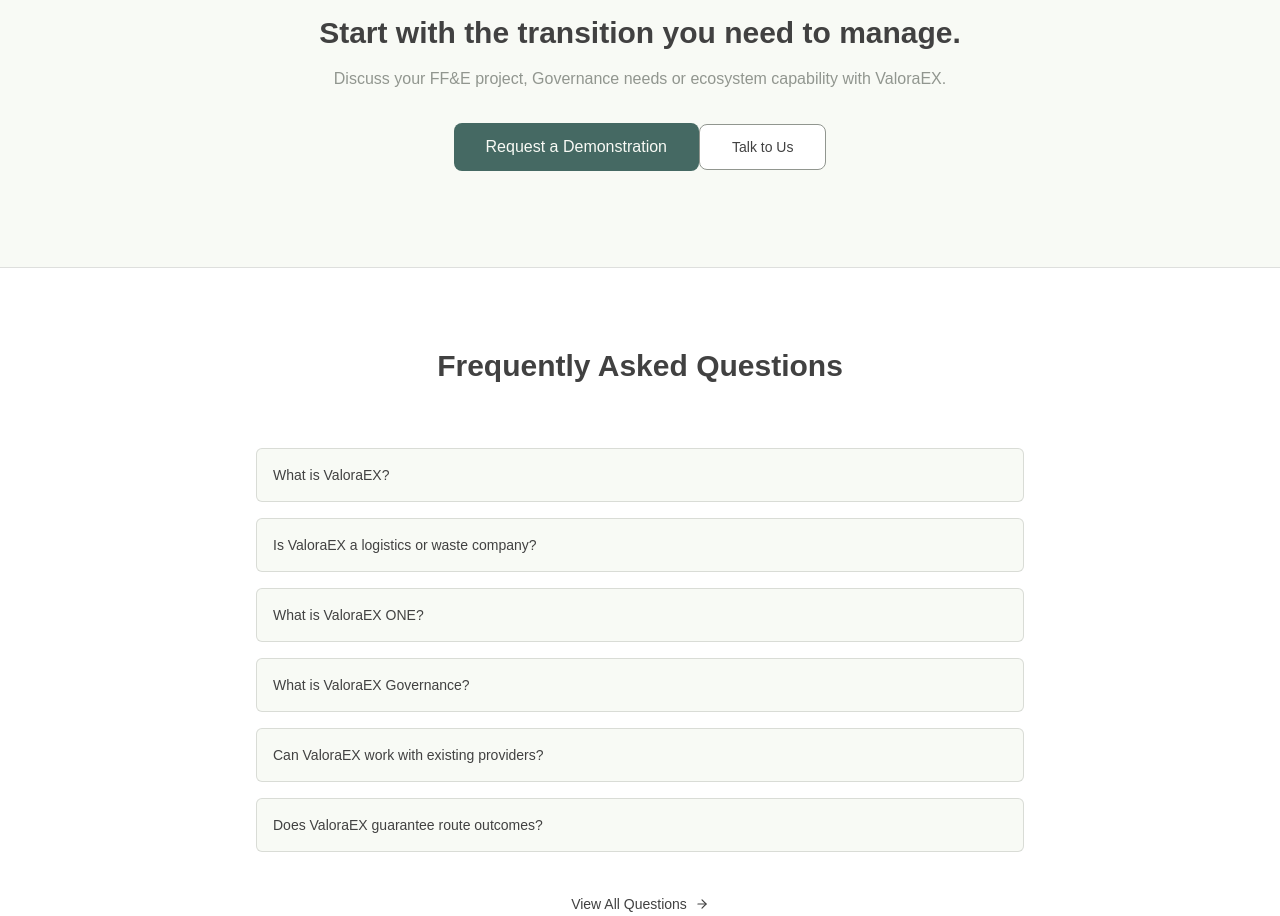
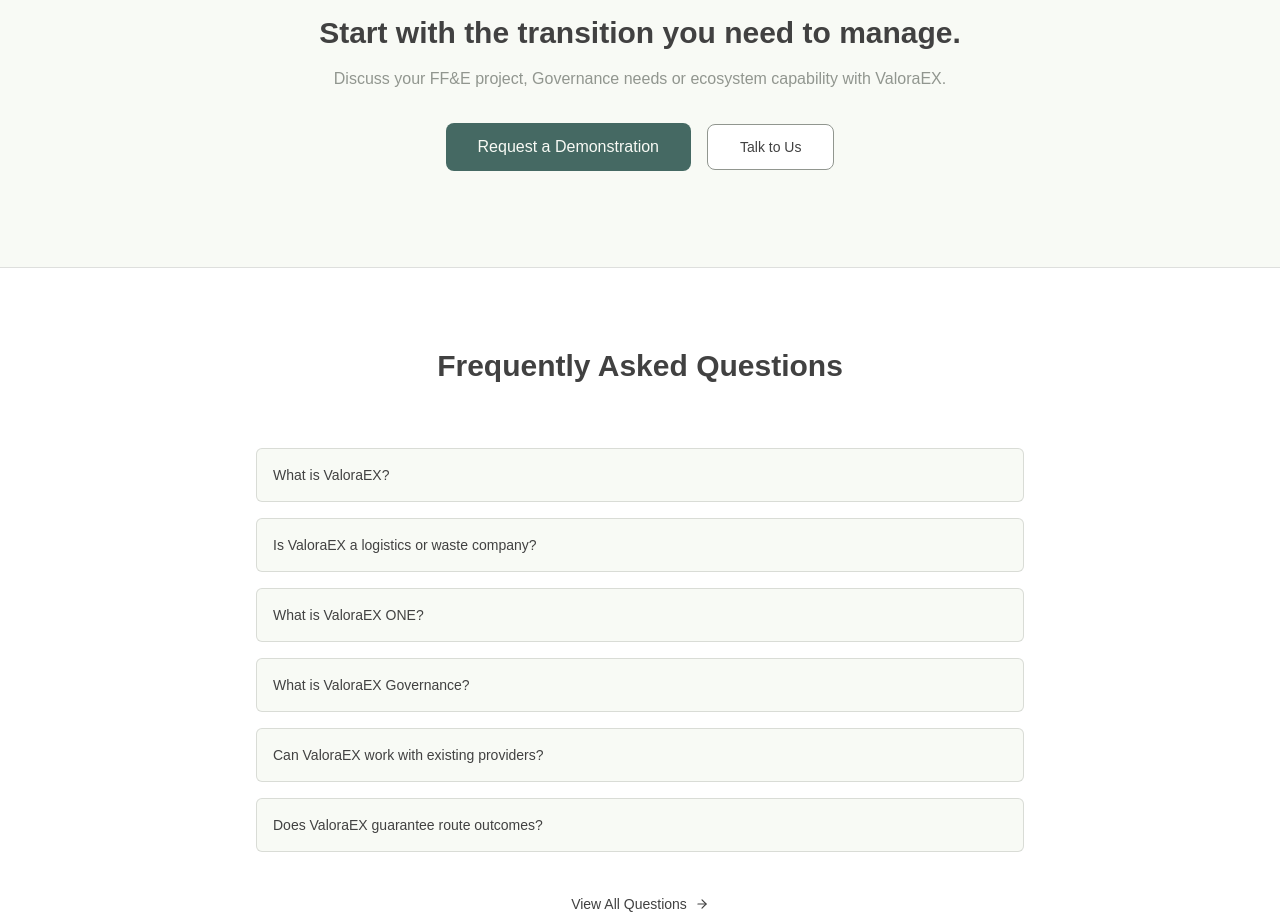
Before and after one commit to TheConMiz/valora-ex_site, a Next.js app: page / in a window 1280 px wide. Shown: the part 5920-6836 px from the top of the page. Built offline with nearby package versions, Linux system fonts and the light colour scheme.

Commit message:
Bug Fix - Buttons Sticking Together

```diff
--- a/app/page.tsx
+++ b/app/page.tsx
@@ -435,8 +435,9 @@
             <p className="feature-desc mb-8">
               Discuss your FF&E project, Governance needs or ecosystem capability with ValoraEX.
             </p>
-            <div className="flex flex-col sm:flex-row items-center justify-center space-y-4 sm:space-y-0 sm:space-x-4">
-              <Link href="/contact?type=demo" className="btn-primary m-0">
+            {/* FIX APPLIED HERE: Replaced space-y/space-x with gap-4 and used !mx-0 to override the global class safely */}
+            <div className="flex flex-col sm:flex-row items-center justify-center gap-4">
+              <Link href="/contact?type=demo" className="btn-primary !mx-0">
                 <span>Request a Demonstration</span>
               </Link>
               <Link href="/contact" className="px-8 py-3 text-sm font-medium text-[#414141] bg-white border border-[#91968F] rounded-lg hover:bg-[#F8FAF5] hover:text-[#AF9066] transition">
```
